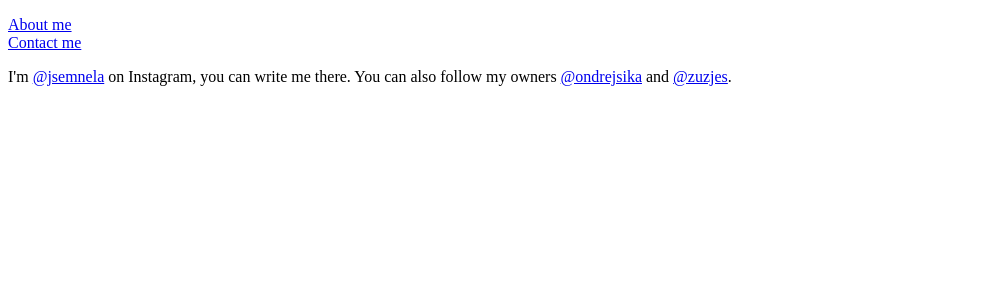
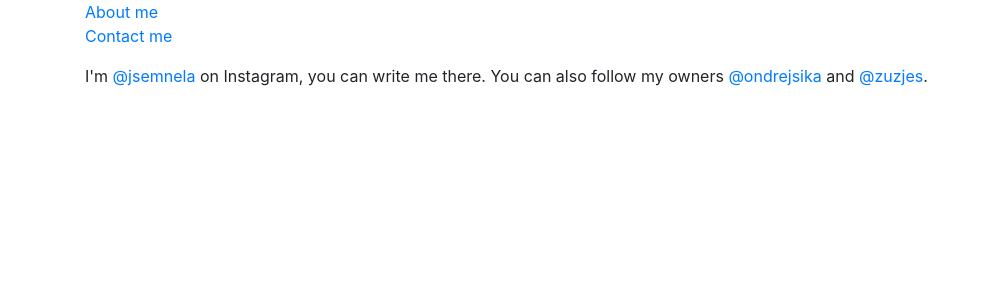
Before and after one commit to franozuz/ReactGirls, a Next.js app: page /contact in a window 1280 px wide. Shown: the top 300 px of the page, without its empty margins (0-982 px from the left). Built offline with nearby package versions, Linux system fonts and the light colour scheme.

Commit message:
Add _app

```diff
--- /dev/null
+++ b/pages/_app.tsx
@@ -0,0 +1,16 @@
+import App from "next/app";
+
+import Nav from "../components/Nav";
+
+import "bootstrap/dist/css/bootstrap.min.css";
+export default class MyApp extends App {
+  render() {
+    const { Component, pageProps } = this.props;
+    return (
+      <div className="container">
+        <Nav />
+        <Component {...pageProps} />
+      </div>
+    );
+  }
+}
--- a/pages/contact.tsx
+++ b/pages/contact.tsx
@@ -1,6 +1,5 @@
 import Head from "next/head";
-import Link from "next/link";
-import Nav from "../components/Nav";
+
 
 export default () => {
   return (
@@ -8,8 +7,7 @@ export default () => {
       <Head>
         <title>Contact me</title>
       </Head>
-      <Nav/>
-      <p>
+            <p>
         I'm <a href="https://instagram.com/jsemnela">@jsemnela</a> on Instagram,
         you can write me there. You can also follow my owners{" "}
         <a href="https://instagram.com/ondrejsika">@ondrejsika</a> and{" "}
--- a/pages/index.tsx
+++ b/pages/index.tsx
@@ -1,7 +1,5 @@
 import Head from "next/head";
-import Nav from "../components/Nav";
 
-import "bootstrap/dist/css/bootstrap.min.css";
 
 
 export default () => {
@@ -10,8 +8,7 @@ export default () => {
       <Head>
         <title>About Me</title>
       </Head>
-      <Nav/>
-      <p>
+            <p>
         Ahoy, I'm Nela,
         <br />
         I'm half labrador half swiss shepard.
```
